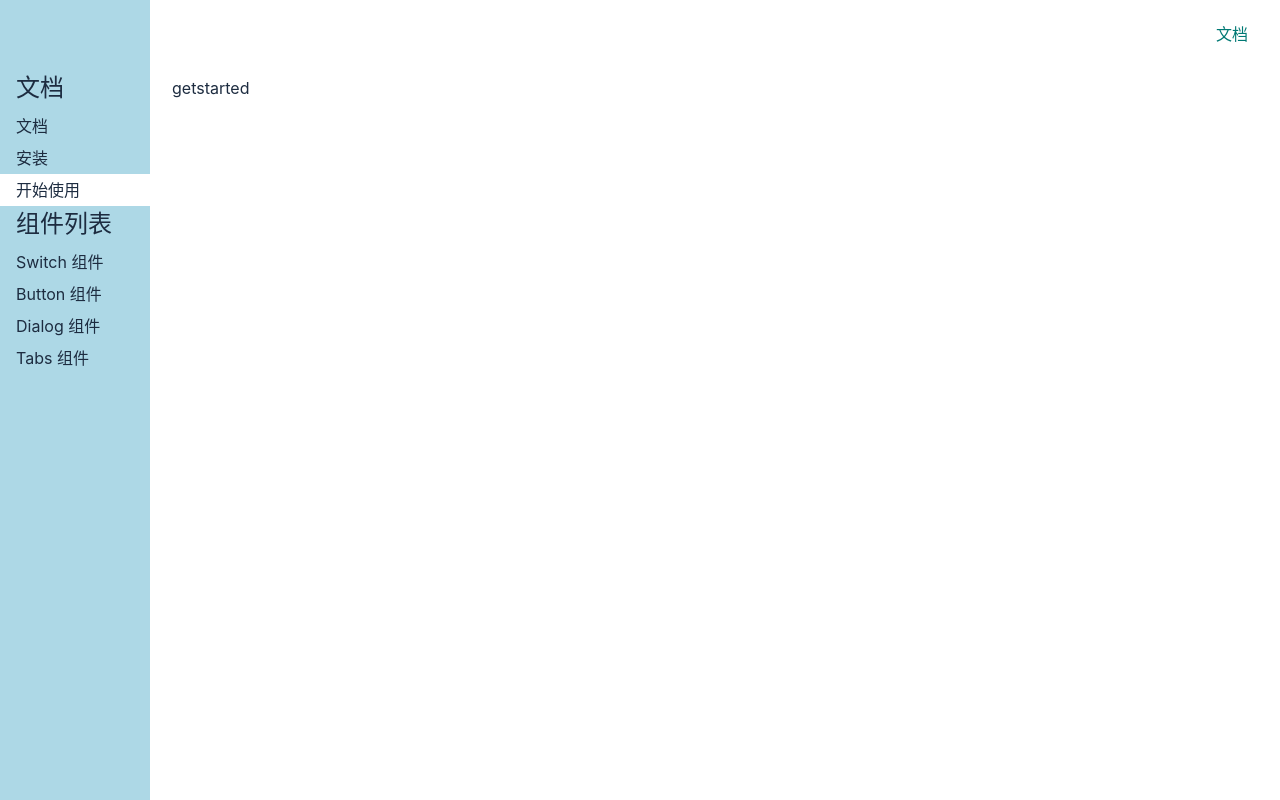
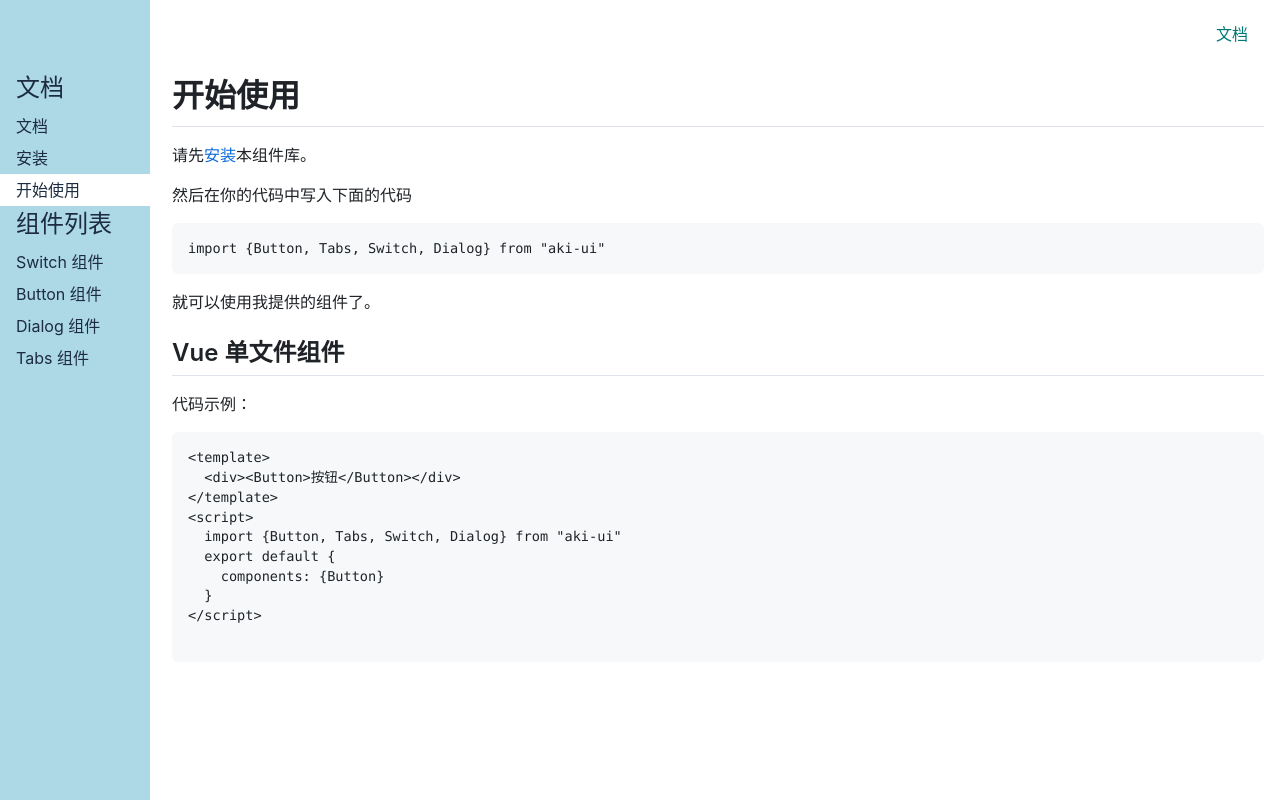
Before and after one commit to hlccare/aki-ui, a Vue app: page /#/doc/get-started in a window 1280 px wide. Built offline with nearby package versions, Linux system fonts and the light colour scheme.

Commit message:
引入github样式，支持md文件

```diff
--- a/package.json
+++ b/package.json
@@ -6,12 +6,14 @@
     "build": "vite build"
   },
   "dependencies": {
+    "github-markdown-css": "^4.0.0",
     "vue": "^3.0.0-rc.1",
     "vue-router": "4.0.0-beta.6"
   },
   "devDependencies": {
+    "@vue/compiler-sfc": "^3.0.0-rc.1",
+    "marked": "^2.0.3",
     "sass": "1.26.10",
-    "@vue/compiler-sfc": "^3.0.0-rc.1",
     "vite": "^1.0.0-rc.1"
   }
 }
--- /dev/null
+++ b/plugins/md.ts
@@ -0,0 +1,33 @@
+// @ts-nocheck
+import path from 'path'
+import fs from 'fs'
+import marked from 'marked'
+
+
+
+const mdToJs = str => {
+    const content = JSON.stringify(marked(str))
+    return `export default ${content}`
+}
+
+export function md() {
+    return {
+        configureServer: [ // 用于开发
+            async ({ app }) => {
+                app.use(async (ctx, next) => { // koa
+                    if (ctx.path.endsWith('.md')) {
+                        ctx.type = 'js'
+                        const filePath = path.join(process.cwd(), ctx.path)
+                        ctx.body = mdToJs(fs.readFileSync(filePath).toString())
+                    } else {
+                        await next()
+                    }
+                })
+            },
+        ],
+        transforms: [{  // 用于 rollup // 插件
+            test: context => context.path.endsWith('.md'),
+            transform: ({ code }) => mdToJs(code)
+        }]
+    }
+}
--- a/src/main.ts
+++ b/src/main.ts
@@ -3,6 +3,7 @@ import './index.scss'
 import { createApp } from 'vue'
 import { router } from './router'
 import App from './App.vue'
+import 'github-markdown-css'
 
 
 
--- /dev/null
+++ b/src/markdown/intro.md
@@ -0,0 +1,9 @@
+# 介绍
+
+Aki UI 是一款基于 Vue 3 和 TypeScript 的 UI 组件库。
+
+这款组件库全程亲手编写，尽量不采用第三方库，包括你现在看到的这个官网也几乎都是我自己写的。
+
+此项目仅为学习所用，目前不应用于生产环境。可通过首页github按钮查看源码仓库，运行方法见README.md。
+
+下一节：[安装](#/doc/install)
--- a/src/views/Doc.vue
+++ b/src/views/Doc.vue
@@ -92,6 +92,9 @@ aside {
       > a {
         display: block;
         padding: 4px 16px;
+        &:hover {
+          border-bottom: none;
+        }
       }
       .router-link-active {
         background: white;
--- a/src/views/GetStarted.vue
+++ b/src/views/GetStarted.vue
@@ -1,3 +1,23 @@
 <template>
-  <div>getstarted</div>
+  <article class="markdown-body">
+    <h1>开始使用</h1>
+
+    <p>请先<a href="#/doc/install">安装</a>本组件库。</p>
+    <p>然后在你的代码中写入下面的代码</p>
+    <pre><code>import {Button, Tabs, Switch, Dialog} from "aki-ui"</code></pre>
+    就可以使用我提供的组件了。
+
+    <h2>Vue 单文件组件</h2>
+    <p>代码示例：</p>
+    <pre><code>&lt;template&gt;
+  &lt;div&gt;&lt;Button&gt;按钮&lt;/Button&gt;&lt;/div&gt;
+&lt;/template&gt;
+&lt;script&gt;
+  import {Button, Tabs, Switch, Dialog} from "aki-ui"
+  export default {
+    components: {Button}
+  }
+&lt;/script&gt;
+ </code></pre>
+  </article>
 </template>
--- a/src/views/Install.vue
+++ b/src/views/Install.vue
@@ -1,3 +1,11 @@
 <template>
-  <div>Install</div>
+  <article class="markdown-body">
+    <h1>安装</h1>
+    <p>打开终端运行下列命令：</p>
+    <pre><code>npm install aki-ui</code></pre>
+    <p>或</p>
+    <pre><code>yarn add aki-ui</code></pre>
+
+    <p>下一节：<a href="#/doc/get-started">开始使用</a></p>
+  </article>
 </template>
--- a/src/views/Intro.vue
+++ b/src/views/Intro.vue
@@ -1,3 +1,11 @@
 <template>
-  <div>intro</div>
+  <article class="markdown-body" v-html="md"></article>
 </template>
+<script>
+import md from "../markdown/intro.md";
+export default {
+  data() {
+    return { md };
+  },
+};
+</script>
--- /dev/null
+++ b/vite.config.ts
@@ -0,0 +1,5 @@
+import { md } from './plugins/md'
+
+export default {
+    plugins: [md()]
+}
```
Also changed, not shown: 1 other file (tests, documents, lock files or other folders).
